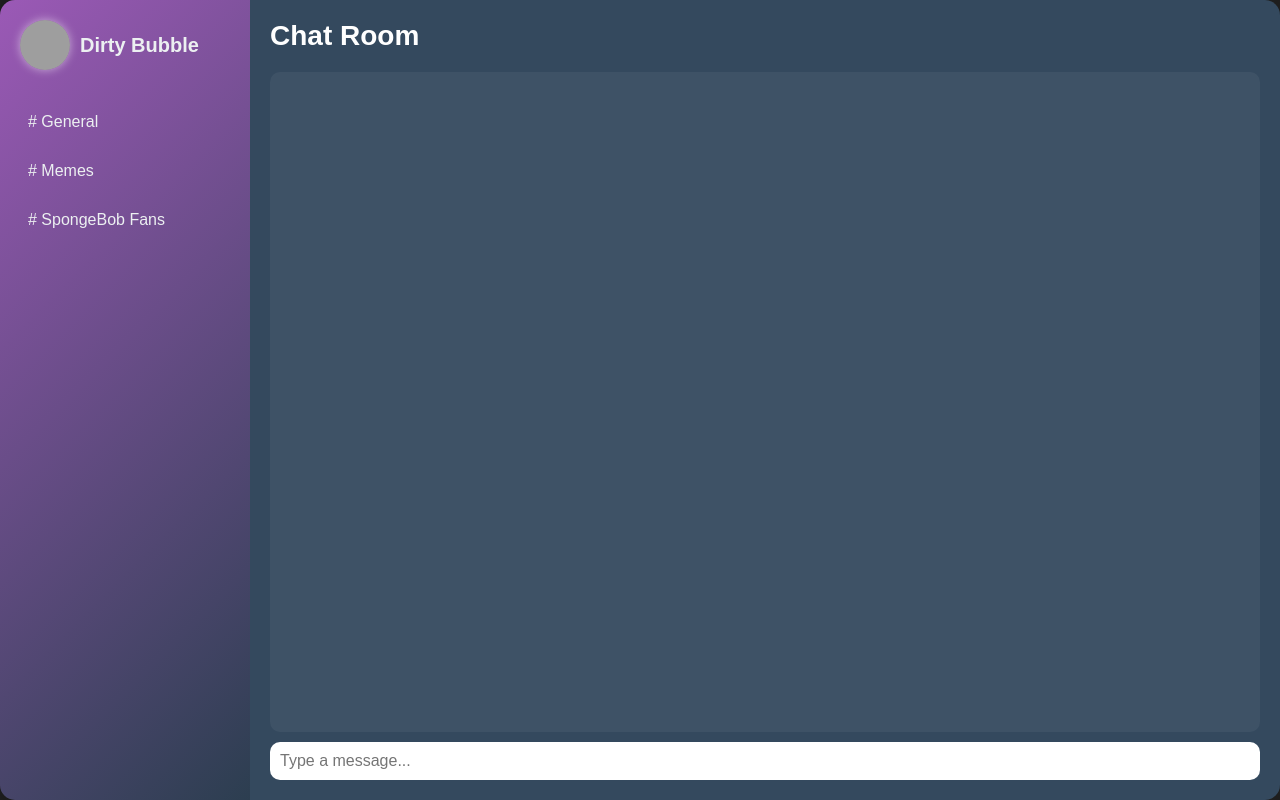
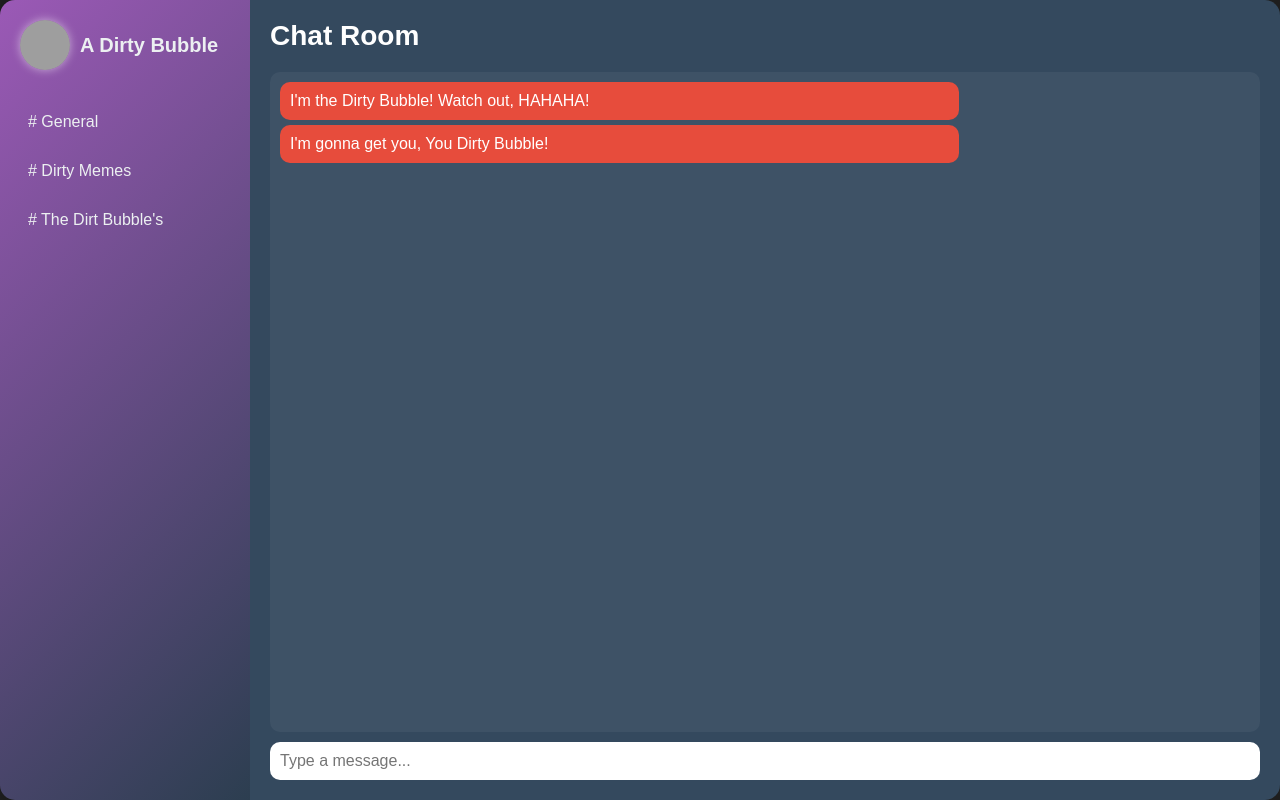
Before and after one commit to DropShotSerious/dropshotserious2.github.io, a plain HTML site: page index.html in a window 1280 px wide. Drawn offline with Linux system fonts and the light colour scheme; grey boxes are pictures that could not be loaded.

Commit message:
Update index.html

```diff
--- a/index.html
+++ b/index.html
@@ -3,7 +3,7 @@
 <head>
     <meta charset="UTF-8">
     <meta name="viewport" content="width=device-width, initial-scale=1.0">
-    <title>Dirty Bubble Theme - Discord Clone</title>
+    <title>The Dirty Bubble's Discord Page</title>
     <style>
         /* styles.css */
 
@@ -149,13 +149,13 @@
         <aside class="sidebar">
             <div class="profile">
                 <img src="https://upload.wikimedia.org/wikipedia/commons/thumb/c/c0/Dirty_Bubble.png/500px-Dirty_Bubble.png" alt="Dirty Bubble" class="profile-icon">
-                <h3 class="username">Dirty Bubble</h3>
+                <h3 class="username">A Dirty Bubble</h3>
             </div>
             <nav class="channels">
                 <ul>
                     <li><a href="#"># General</a></li>
-                    <li><a href="#"># Memes</a></li>
-                    <li><a href="#"># SpongeBob Fans</a></li>
+                    <li><a href="#"># Dirty Memes</a></li>
+                    <li><a href="#"># The Dirt Bubble's</a></li>
                 </ul>
             </nav>
         </aside>
@@ -171,9 +171,11 @@
             <input type="text" class="message-input" placeholder="Type a message...">
         </main>
     </div>
+
     <script>
         // script.js
 
+        // Send message when the "Enter" key is pressed
         document.querySelector(".message-input").addEventListener("keydown", function(event) {
             if (event.key === "Enter" && this.value.trim() !== "") {
                 const message = document.createElement("div");
@@ -181,10 +183,26 @@
                 message.textContent = this.value;
 
                 document.querySelector(".chat-messages").appendChild(message);
-                this.value = ""; // Clear the input
+                this.value = ""; // Clear the input field
                 document.querySelector(".chat-messages").scrollTop = document.querySelector(".chat-messages").scrollHeight;
             }
         });
+
+        // Function to simulate incoming messages from Dirty Bubble
+        function receiveMessage(text) {
+            const message = document.createElement("div");
+            message.classList.add("message", "received");
+            message.textContent = text;
+
+            document.querySelector(".chat-messages").appendChild(message);
+            document.querySelector(".chat-messages").scrollTop = document.querySelector(".chat-messages").scrollHeight;
+        }
+
+        // Simulate receiving messages from Dirty Bubble
+        setTimeout(() => receiveMessage("I'm the Dirty Bubble! Watch out, HAHAHA!"), 2000);
+        setTimeout(() => receiveMessage("I'm gonna get you, You Dirty Bubble!"), 4000);
+        setTimeout(() => receiveMessage("I'm bubbling over with rage!"), 6000);
+
     </script>
 </body>
 </html>
```
